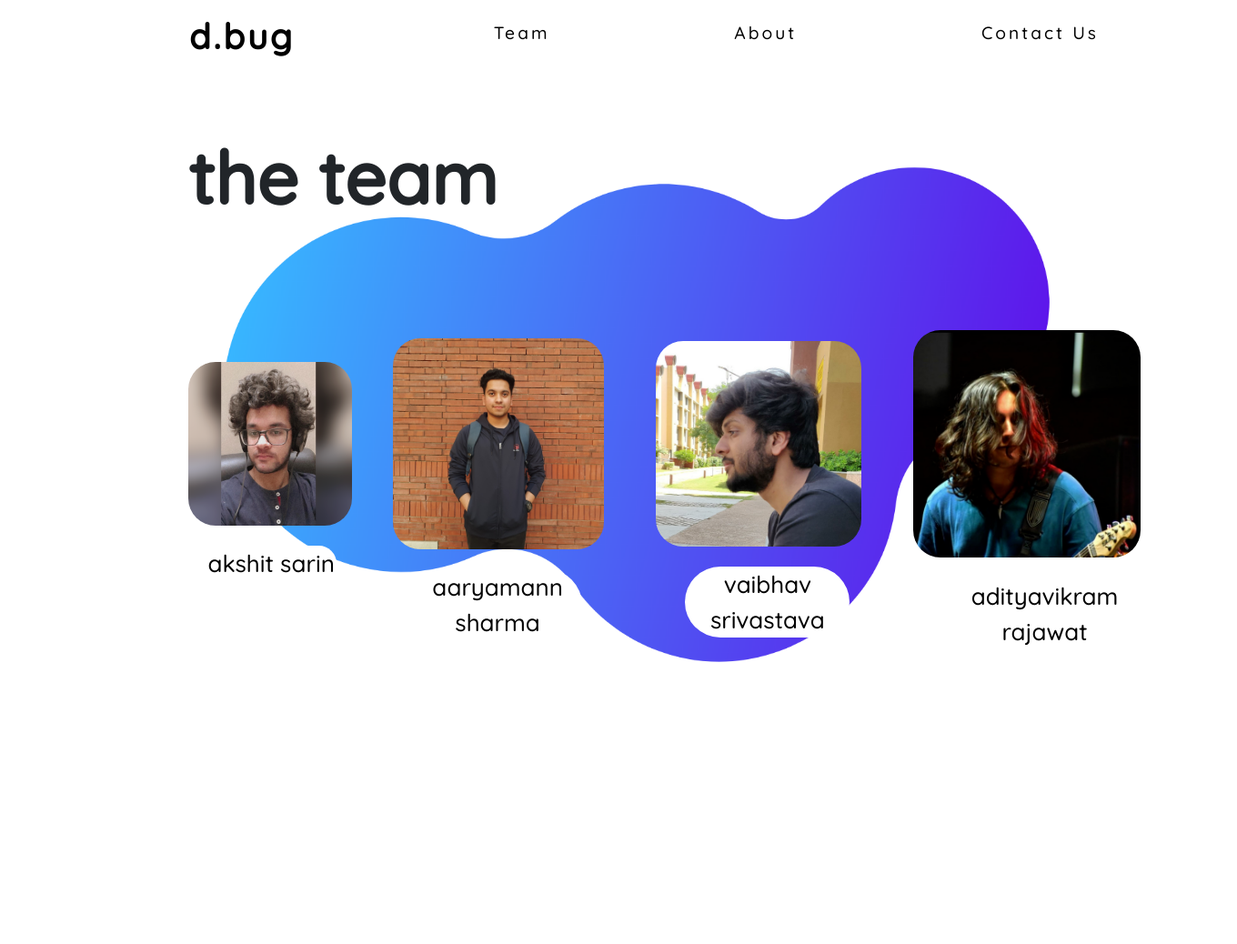
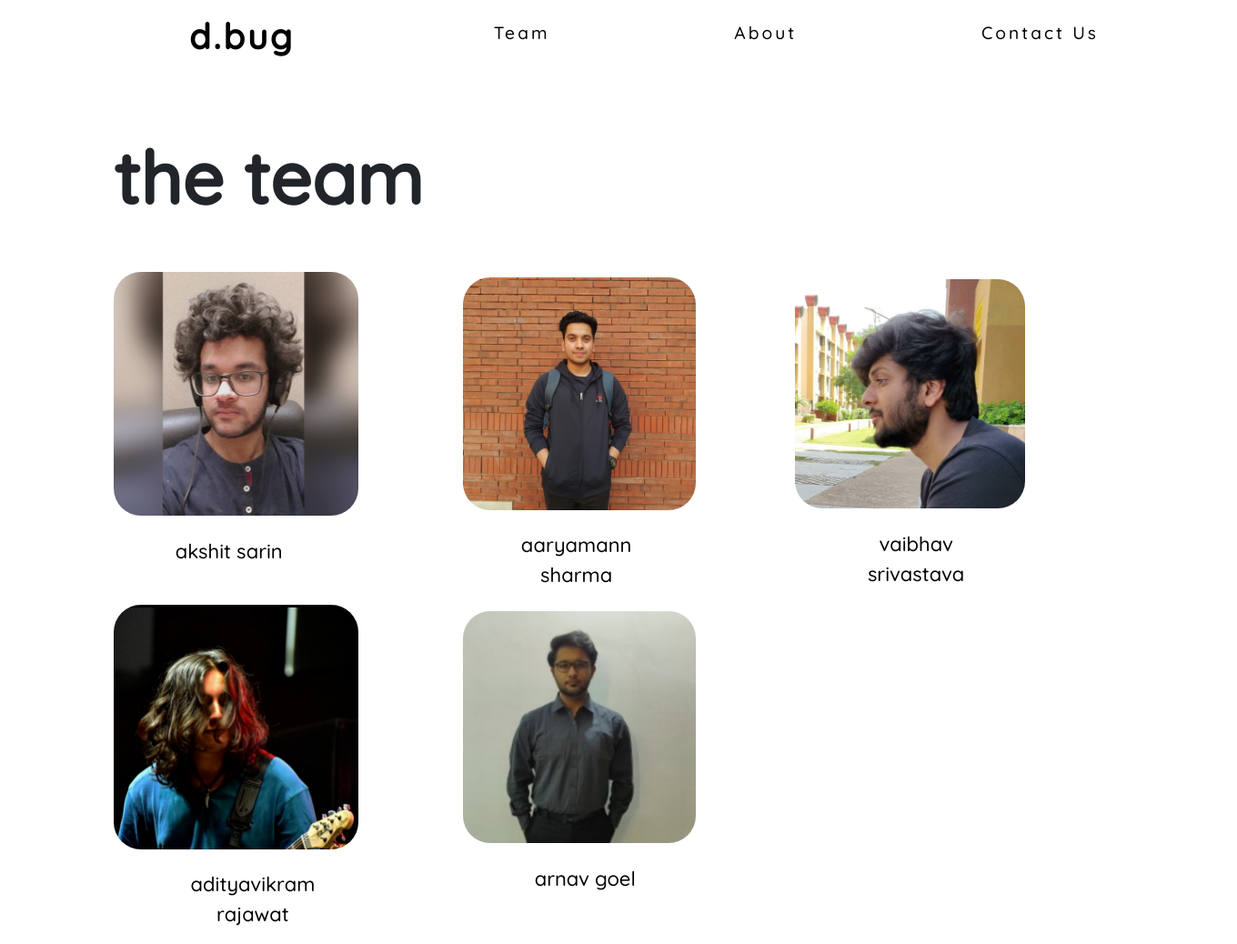
Before and after one commit to akshitsarin/dbug-ocrt-capstone, a Django app: page /team/ in a window 1360 px wide. Shown: the part 33-1071 px from the top of the page at 91% size. Before the commit the page ends 761 px from the top, so only its background shows below. Run offline with Django 3.2, Linux system fonts and the light colour scheme; parts of the project's set-up code (start-up, migrations or seed data) failed here and were passed over; some libraries are stand-ins or nearby versions.

Commit message:
updated team page

```diff
--- a/templates/team.html
+++ b/templates/team.html
@@ -1,14 +1,9 @@
 {% extends "base.html" %} {% block content %}
 <style type="text/css">
-  body {
-    background-image: url('../static/team/team_bg.png');
-    background-size: cover;
-    background-repeat: no-repeat;
-  }
 </style>
 <div class="container" style="
-   margin-left: 12em;
-   margin-right: 7em;
+   /* margin-left: 12em; */
+   /* margin-right: 7em; */
    margin-top: 4em;
    font-family: 'Quicksand', sans-serif;
    ">
@@ -17,41 +12,53 @@
     <strong>the team</strong>
   </h1><br><br>
 
-  <table style="text-align: center;  margin-top: 4em">
+  <table style="text-align: center; ">
     <tr style="margin-left: 0em;">
       <td>
-        <div class="w3-card-4" style="width:80%">
+        <div class="w3-card-4" style="width:70%">
           <img src="../static/team/akshit.png" alt="akshit sarin" style="width:100%; border-radius: 30px">
           <div class="w3-container w3-center"
             style="background-color: white; width: 80%; border-radius: 40px; margin-top: 1.4em; margin-left: 1.2em;">
-            <p style="color: black; font-size: 26px">akshit sarin</p>
+            <p style="color: black; font-size: 22px">akshit sarin</p>
           </div>
         </div>
       </td>
       <td style="text-align: center;">
-        <div class="w3-card-4" style="width:80%">
+        <div class="w3-card-4" style="width:70%">
           <img src="../static/team/aaryamann.png" alt="aaryamann sharma" style="width:100%; border-radius: 30px">
           <div class="w3-container w3-center"
             style="background-color: white; width: 80%; border-radius: 40px; margin-left: 1.4em;margin-top: 1.4em">
-            <p style="color: black; font-size: 26px">aaryamann<br>sharma</p>
+            <p style="color: black; font-size: 22px">aaryamann<br>sharma</p>
           </div>
         </div>
       </td>
       <td style="text-align: center;">
-        <div class="w3-card-4" style="width:80%">
+        <div class="w3-card-4" style="width:70%">
           <img src="../static/team/vaibhav.png" alt="vaibhav srivastava" style="width:100%; border-radius: 30px">
           <div class="w3-container w3-center"
             style="background-color: white; width: 80%; border-radius: 40px; margin-left: 2em;margin-top: 1.4em">
-            <p style="color: black; font-size: 26px">vaibhav<br> srivastava</p>
+            <p style="color: black; font-size: 22px">vaibhav<br> srivastava</p>
           </div>
         </div>
       </td>
+
+    </tr>
+    <tr style="margin-left: 0em;">
       <td>
-        <div class="w3-card-4" style="width:80%">
+        <div class="w3-card-4" style="width:70%">
           <img src="../static/team/bajawat.png" alt="adityavikram rajawat" style="width:100%; border-radius: 30px">
           <div class="w3-container w3-center"
             style="background-color: white; width: 90%; border-radius: 40px; margin-left: 2em;margin-top: 1.4em">
-            <p style="color: black; font-size: 26px">adityavikram<br>rajawat</p>
+            <p style="color: black; font-size: 22px">adityavikram<br>rajawat</p>
+          </div>
+        </div>
+      </td>
+      <td style="text-align: center;">
+        <div class="w3-card-4" style="width:70%">
+          <img src="../static/team/arnav.png" alt="arnav goel" style="width:100%; border-radius: 30px">
+          <div class="w3-container w3-center"
+            style="background-color: white; width: 80%; border-radius: 40px; margin-left: 2em;margin-top: 1.4em">
+            <p style="color: black; font-size: 22px">arnav goel</p>
           </div>
         </div>
       </td>
```
Also changed, not shown: static/team/arnav.png (added), static/team/team_bg.png (deleted).
